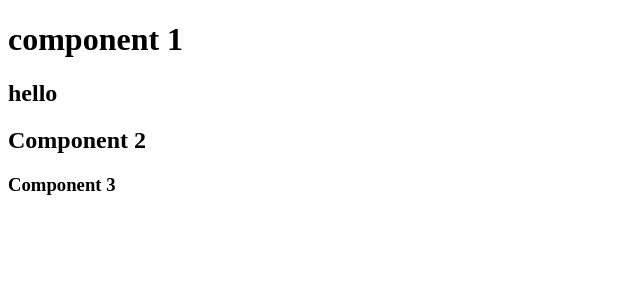
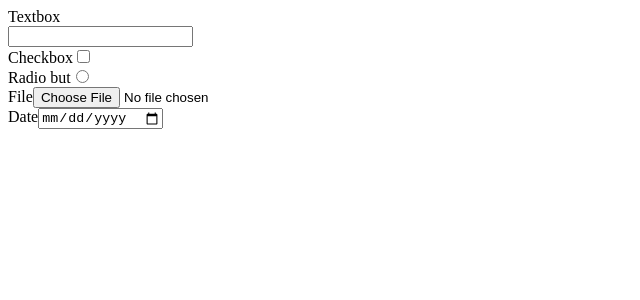
Before and after one commit to Priyal-Bhesaniya/reactfirst1, a React (Vite) app: page / in a window 1280 px wide. Shown: the top 300 px of the page, without its empty margins (0-640 px from the left). Built offline with nearby package versions, Linux system fonts and the light colour scheme.

Commit message:
adding the htmlcomponent

```diff
--- a/src/lec2412/htmlcomponents.jsx
+++ b/src/lec2412/htmlcomponents.jsx
@@ -0,0 +1,27 @@
+import * as React from "react";
+class HtmlComponent extends React.Component {
+    render() {
+        return (
+            <div>
+                <label>Textbox</label>
+                <br/>
+                <input type="text" id="textbox" name="textbox" />
+                <br/>
+                <label>Checkbox</label>
+                <input type="checkbox" id="checkbox" name="checkbox"/>
+                <br />
+                <label>Radio but</label>
+                <input type="radio" id="radio1" name="radio" value="option1"/>
+                <br />
+                <label>File</label>
+                <input type="file" id="file" name="file"/>
+                <br />
+                <label>Date</label>
+                <input type="date" id="date" name="date"/>
+
+            </div>
+        );
+    }
+}
+
+export default HtmlComponent;
--- a/src/main.jsx
+++ b/src/main.jsx
@@ -1,7 +1,8 @@
 import React from 'react';
 import {createRoot } from 'react-dom/client'
 import {StrictMode } from 'react'
-import Component1 from './lec2412/component1';
+// import Component1 from './lec2412/component1';
+import HtmlComponent from './lec2412/htmlcomponents';
 
 // 1. class based implementation
 //2 . function based implementation
@@ -9,6 +10,7 @@ import Component1 from './lec2412/component1';
 // <DIV> FOR HTML BUT HERE <div> is for react
 createRoot(document.getElementById('root')).render(
   <StrictMode>
-   <Component1/>
+   {/* <Component1/> */}
+   <HtmlComponent/>
   </StrictMode>,
 )
```
